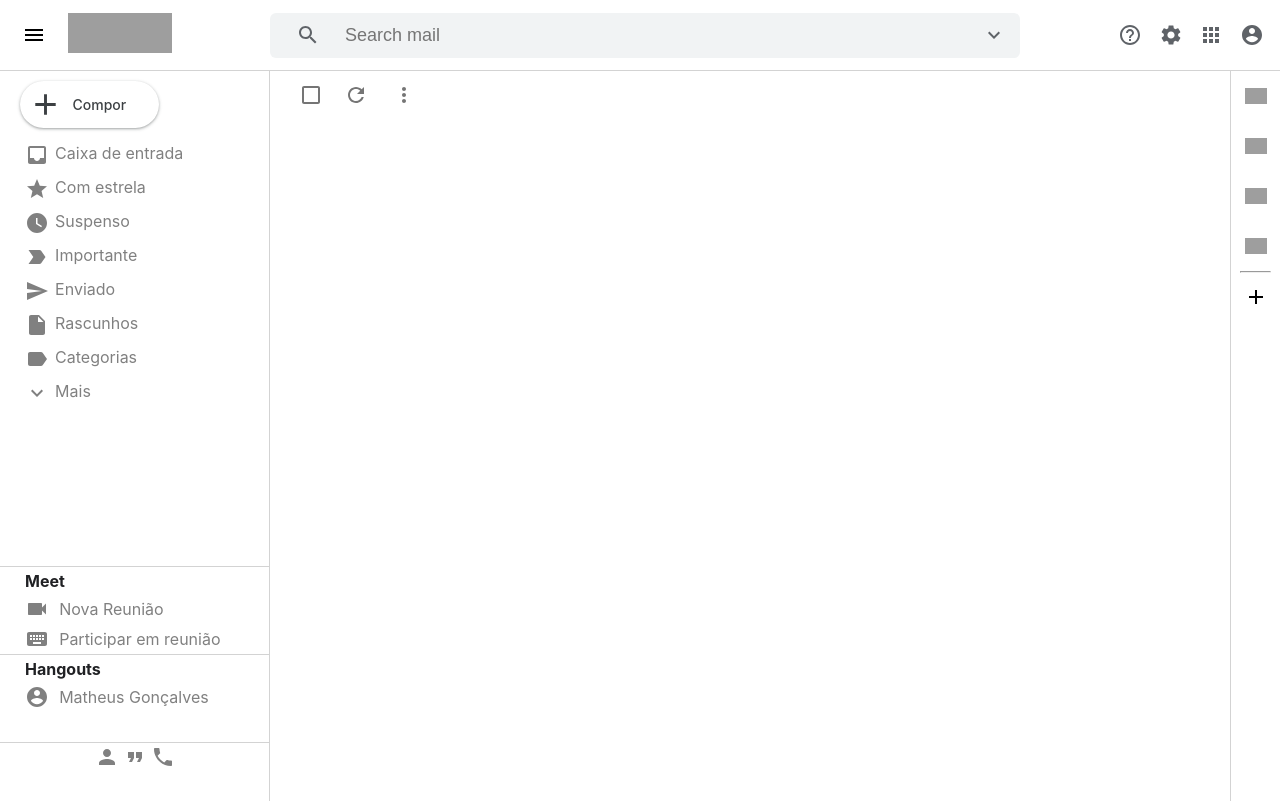
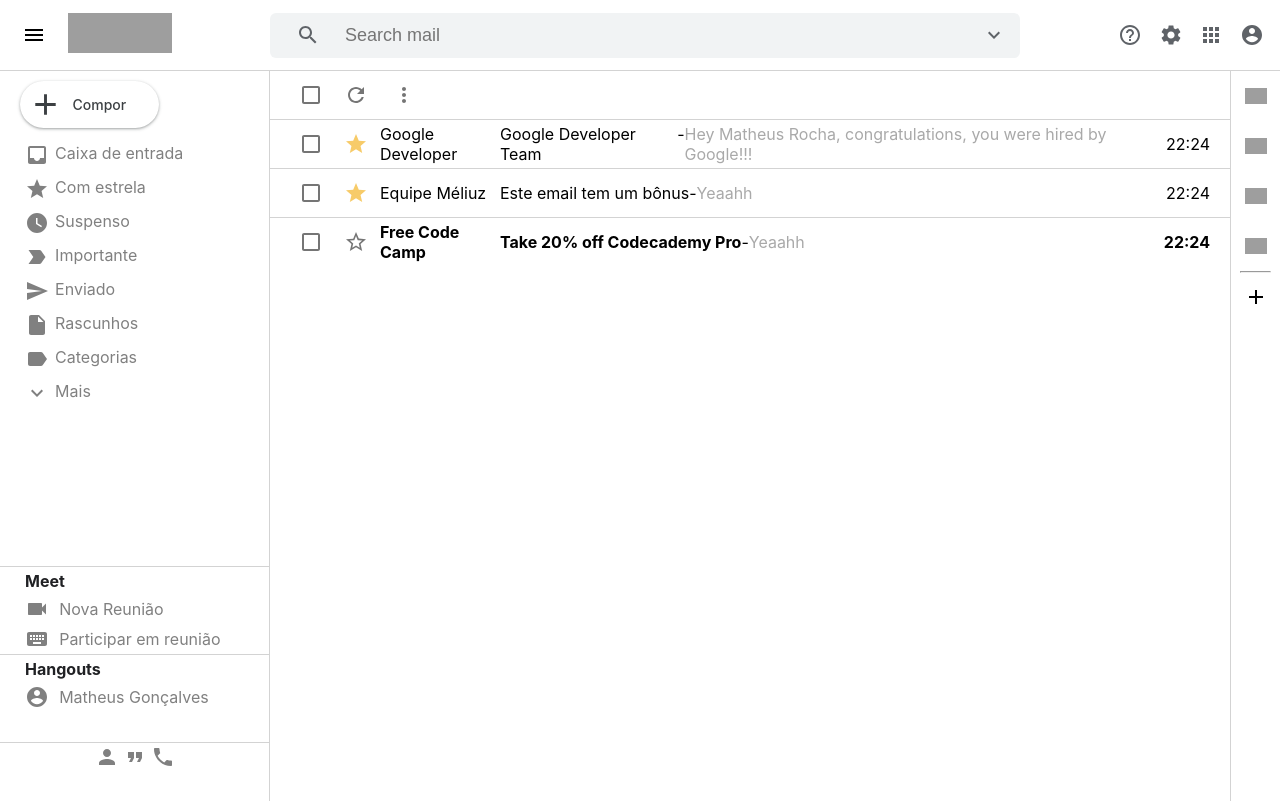
Before and after one commit to matheus98rocha/gmail-clone, a React (Create React App) app: page / in a window 1280 px wide. Built offline with nearby package versions, Linux system fonts and the light colour scheme; grey boxes are pictures that could not be loaded.

Commit message:
Finish e-mail view

```diff
--- /dev/null
+++ b/src/components/emailItem/EmailItem.js
@@ -0,0 +1,63 @@
+import React, { useState } from 'react'
+import styled from 'styled-components';
+
+import { Checkbox } from '@material-ui/core/';
+import StarIcon from '@material-ui/icons/Star';
+import StarBorderIcon from '@material-ui/icons/StarBorder'
+import IconButton from '@material-ui/core/IconButton';
+
+
+const EmailItem = ({ starred, from, message, subject, received, read }) => {
+
+    const [star, setStar] = useState(starred);
+
+    return (
+
+        <Wrapper>
+            <Checkbox />
+            <IconButton onClick={() => star ? setStar(false) : setStar(true)} >
+                {
+                    star ?
+                        <StarIcon htmlColor='#f7cb69' /> :
+                        <StarBorderIcon />
+                }
+            </IconButton>
+
+            <p className={!read && 'unread'}>{from}</p>
+
+            <div>
+                <p className={!read && 'unread'}>{subject}</p> - <span>{message}</span>
+            </div>
+
+            <p className={!read && 'unread'}>{received}</p>
+
+        </Wrapper >
+    )
+}
+
+export default EmailItem
+
+const Wrapper = styled.div`
+    padding-left: 20px;
+    border-top: 1px solid lightgray;
+
+    display: grid;
+    grid-template-columns: min-content min-content 120px auto min-content;
+    align-items: center;
+    cursor: pointer;
+    padding-right: 20px;
+
+    div{
+        display: flex;
+
+        span{
+            color: darkgray;
+        }
+    }
+
+    .unread{
+        color: black;
+        font-weight: bolder;
+    }
+
+`;
--- a/src/components/layout/EmailsView.js
+++ b/src/components/layout/EmailsView.js
@@ -7,6 +7,7 @@
 import IconButton from '@material-ui/core/IconButton';
 
 import { emailData } from '../../components/temp/EmailData';
+import EmailItem from '../emailItem/EmailItem';
 
 
 const EmailsView = () => {
@@ -25,9 +26,16 @@
 
             <EmailsContainer>
                 {
-                    emailData.map(({ starred, from, subject, message, received, read }) => {
-
-                    })
+                    emailData.map(({ starred, from, subject, message, received, read }) => (
+                        <EmailItem
+                            starred={starred}
+                            from={from}
+                            subject={subject}
+                            message={message}
+                            received={received}
+                            read={read}
+                        />
+                    ))
                 }
             </EmailsContainer>
         </Wrapper>
--- a/src/components/temp/EmailData.js
+++ b/src/components/temp/EmailData.js
@@ -1,9 +1,9 @@
 export const emailData = [
     {
         starred: true,
-        from: 'Google Developer Team',
-        subject: 'Hey Matheus Rocha, congratulations, you were hired by Google!!!',
-        message: 'Google Developer Team',
+        from: 'Google Developer',
+        subject: 'Google Developer Team',
+        message: 'Hey Matheus Rocha, congratulations, you were hired by Google!!!',
         received: '22:24',
         read: true
     }, {
@@ -15,10 +15,10 @@
         read: true
     }, {
         starred: false,
-        from: 'Developer',
-        subject: 'Email de teste',
+        from: 'Free Code Camp',
+        subject: 'Take 20% off Codecademy Pro',
         message: 'Yeaahh',
         received: '22:24',
-        read: true
+        read: false
     },
 ]
```
